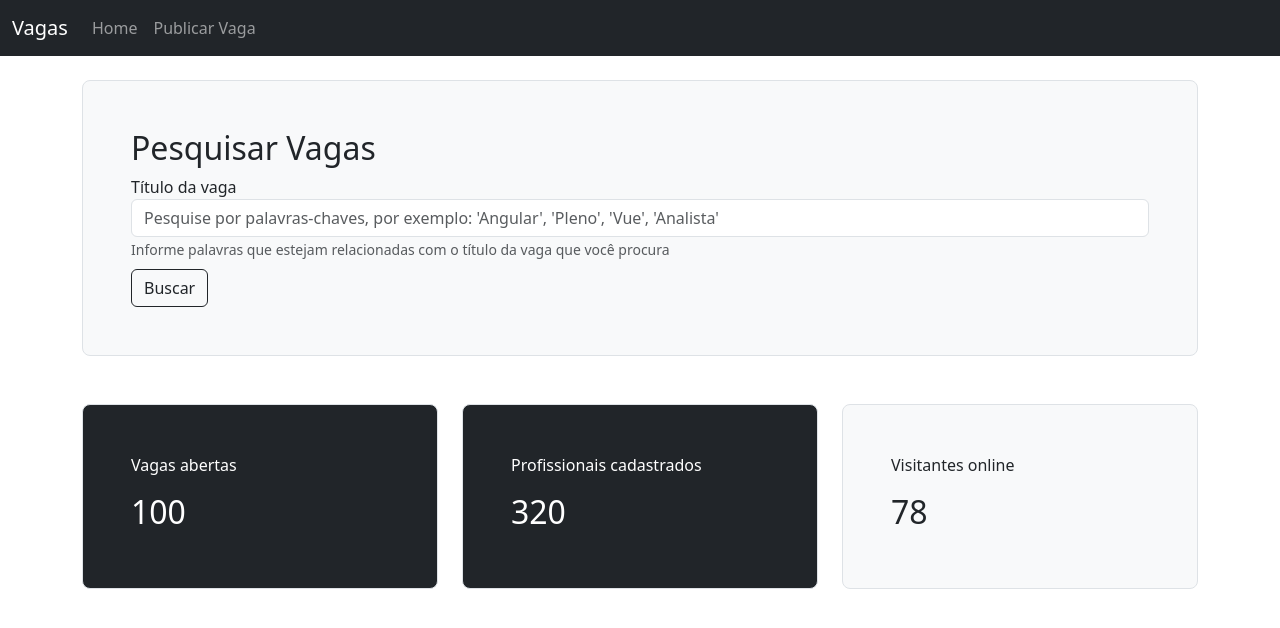
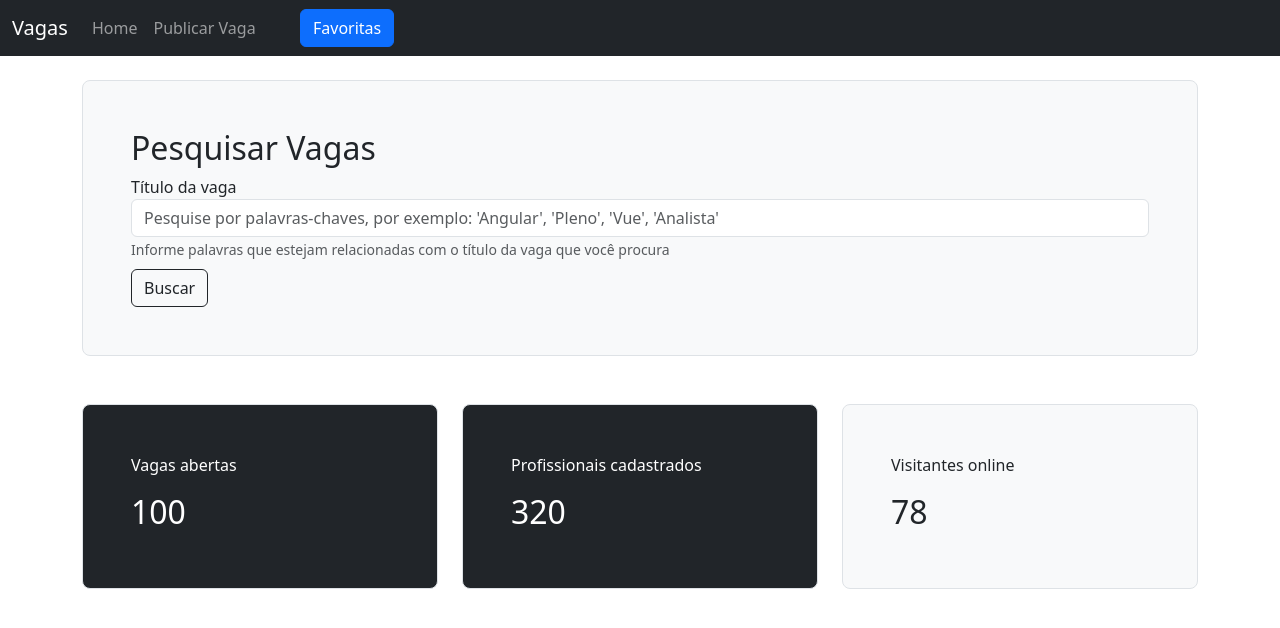
Before and after one commit to LucasAlNascimento/vagas, a Vue app: page / in a window 1280 px wide. Shown: the top 628 px of the page. Built offline with nearby package versions, Linux system fonts and the light colour scheme.

Commit message:
Criação do componente VagasFavoritas
Criação do componente VagasFavoritas.vue com o propósito de fazer com que o usuário consiga salvar as vagas em que mais se interessou

```diff
--- a/src/App.vue
+++ b/src/App.vue
@@ -1,5 +1,6 @@
 <template>
   <div>
+    <vagas-favoritas></vagas-favoritas>
     <topo @navegar="componente = $event"></topo>
     <conteudo :conteudo="componente"></conteudo>
   </div>
@@ -7,6 +8,7 @@
 
 <script>
 import Conteudo from '@/components/layouts/Conteudo.vue'
+import VagasFavoritas from '@/components/comuns/VagasFavoritas.vue';
 import Topo from '@/components/layouts/Topo.vue'
 
 export default {
@@ -16,6 +18,7 @@
   }),
   components: {
     Conteudo,
+    VagasFavoritas,
     Topo
   }
 }
--- a/src/components/comuns/Vaga.vue
+++ b/src/components/comuns/Vaga.vue
@@ -1,6 +1,20 @@
 <template>
     <div class="card">
-        <div class="card-header bg-dark text-white">{{titulo}}</div>
+        <div class="card-header bg-dark text-white">
+            <div class="row">
+                <div class="col d-flex justify-content-between">
+                    <div>
+                        {{ titulo }}
+                    </div>
+                    <div>
+                        <div class="form-check form-switch">
+                            <input class="form-check-input" type="checkbox">
+                            <label class="form-check-label">Favoritar</label>
+                        </div>
+                    </div>
+                </div>
+            </div>
+        </div>
         <div class="card-body">
             <p>{{ descricao }}</p>
         </div>
@@ -56,7 +70,6 @@
                 case '2': return 'PJ'
             }
             return ''
-
         },
 
         getPublicacao(){
--- /dev/null
+++ b/src/components/comuns/VagasFavoritas.vue
@@ -0,0 +1,35 @@
+<template>
+    <div>
+        <div class="divVagasFavoritas">
+            <button class="btn btn-primary" type="button" data-bs-toggle="offcanvas" data-bs-target="#offcanvasRight"
+                aria-controls="offcanvasRight">Favoritas</button>
+        </div>
+
+        <div class="offcanvas offcanvas-end" tabindex="-1" id="offcanvasRight" aria-labelledby="offcanvasRightLabel">
+            <div class="offcanvas-header">
+                <h5 class="offcanvas-title" id="offcanvasRightLabel">Vagas Favoritadas</h5>
+                <button type="button" class="btn-close" data-bs-dismiss="offcanvas" aria-label="Close"></button>
+            </div>
+            <div class="offcanvas-body">
+                ...
+            </div>
+        </div>
+    </div>
+</template>
+
+<script>
+export default {
+    name: 'VagasFavoritas'
+}
+</script>
+
+<style scoped>
+    .divVagasFavoritas{
+        position: absolute;
+        z-index: 1;
+        top: 9px;
+        left: 300px;
+
+    }
+
+</style>
```
